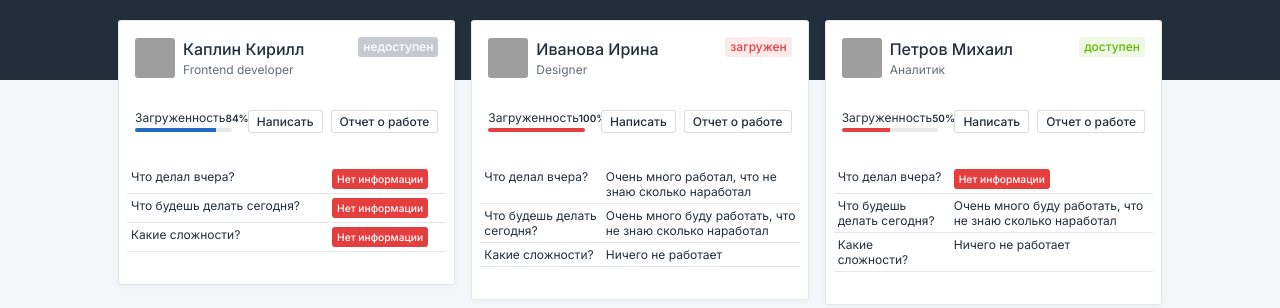
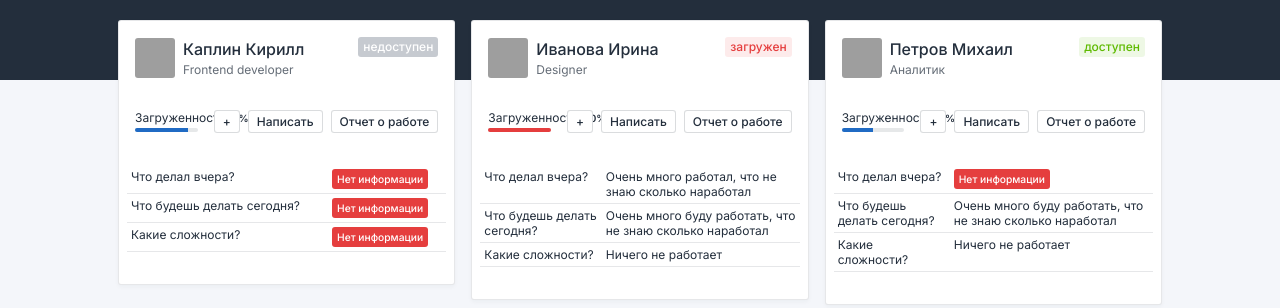
Before and after one commit to mkisko/cp2020-final-web, a Django app: page /employees/ in a window 1280 px wide. Shown: the part 120-428 px from the top of the page. Run offline with Django 3.2, Linux system fonts and the light colour scheme; some libraries are stand-ins or nearby versions; grey boxes are pictures that could not be loaded.

Commit message:
added add-button

```diff
--- a/portal/main/templates/employees/index.html
+++ b/portal/main/templates/employees/index.html
@@ -59,6 +59,9 @@
                     <div class="col-auto">
                       <div class="btn-list">
                         <a href="#" class="btn btn-white btn-sm">
+                          +
+                        </a>
+                        <a href="#" class="btn btn-white btn-sm">
                           Написать
                         </a>
                         <a href="#" class="btn btn-white btn-sm">
@@ -119,6 +122,9 @@
                     </div>
                     <div class="col-auto">
                       <div class="btn-list">
+                          <a disabled="true"  class="btn btn-white btn-sm">
+                          +
+                          </a>
                         <a href="#" class="btn btn-white btn-sm">
                           Написать
                         </a>
@@ -172,7 +178,7 @@
                           <span class="ml-auto text-h6 strong">50%</span>
                         </div>
                         <div class="progress progress-sm">
-                          <div class="progress-bar bg-red" style="width: 50%" role="progressbar" aria-valuenow="84" aria-valuemin="0" aria-valuemax="100">
+                          <div class="progress-bar bg-blue" style="width: 50%" role="progressbar" aria-valuenow="84" aria-valuemin="0" aria-valuemax="100">
                             <span class="visually-hidden">84% Complete</span>
                           </div>
                         </div>
@@ -180,6 +186,9 @@
                     </div>
                     <div class="col-auto">
                       <div class="btn-list">
+                          <a href="#" class="btn btn-white btn-sm">
+                          +
+                        </a>
                         <a href="#" class="btn btn-white btn-sm">
                           Написать
                         </a>
```
